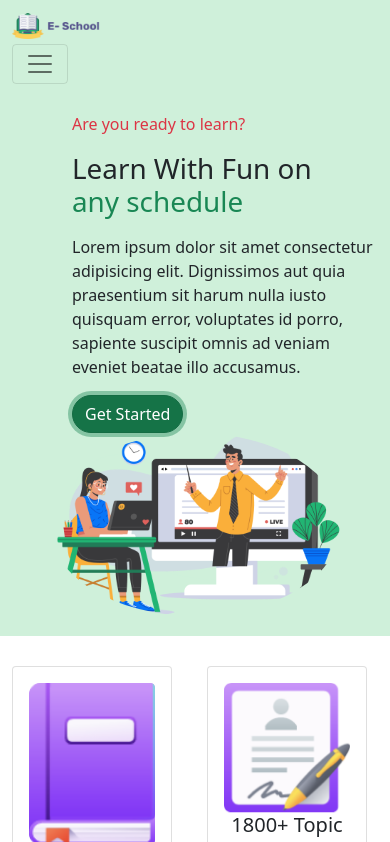
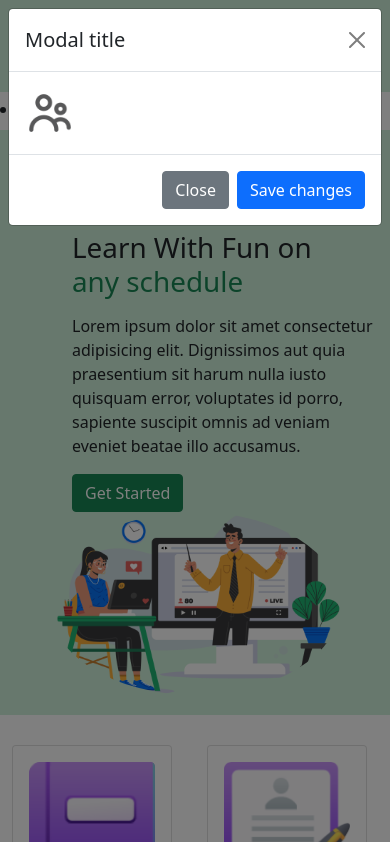
Before and after one commit to ShejutiB/MID-TERM, a plain HTML site: page index.html in a window 390 px wide. Both pictures are taken after a click on the button "Get Started". Shown: the top 842 px of the page. Drawn offline with nearby package versions, Linux system fonts and the light colour scheme.

Commit message:
2nd part submission

```diff
--- a/index.html
+++ b/index.html
@@ -8,9 +8,19 @@
     <!-- Bootstrap Css link -->
     <link href="https://cdn.jsdelivr.net/npm/bootstrap@5.1.0/dist/css/bootstrap.min.css" rel="stylesheet" integrity="sha384-KyZXEAg3QhqLMpG8r+8fhAXLRk2vvoC2f3B09zVXn8CA5QIVfZOJ3BCsw2P0p/We" crossorigin="anonymous">
 <link rel="stylesheet" href="style.css">
+
+<link rel="stylesheet" href="style.css">
+<!-- animation link -->
+<link
+    rel="stylesheet"
+    href="https://cdnjs.cloudflare.com/ajax/libs/animate.css/4.1.1/animate.min.css"
+  />
 </head>
 <body>
+
+
 <!-- navbar -->
+
     <header>
         <div>
         <nav class="navbar navbar-expand-lg navbar-light " style="background-color: rgb(207, 240, 218);">
@@ -36,18 +46,34 @@
                   <li class="nav-item">
                     <a class="nav-link" href="#">Blog</a>
                   </li>
-              <button class="btn btn-success" style="border-radius: 20px;">
-                Sign in
 
-             </button>
+
                 </ul>
 
 
               </div>
             </div>
+         </div>
+
+<div>
+            <li>
+                <button class="btn btn-success" type="button" data-bs-toggle="offcanvas" data-bs-target="#offcanvasRight" aria-controls="offcanvasRight">Sign in</button>
+
+                <div class="offcanvas offcanvas-end" tabindex="-1" id="offcanvasRight" aria-labelledby="offcanvasRightLabel">
+                  <div class="offcanvas-header">
+                    <h5 id="offcanvasRightLabel">Open Additional Menu</h5>
+                    <button type="button" class="btn-close text-reset" data-bs-dismiss="offcanvas" aria-label="Close"></button>
+                  </div>
+                  <div class="offcanvas-body">
+                    Hello!!!
+                    Please Sign in the form.
+                  </div>
+                </div>
+            </li>
+        </div>
     </nav>
-    </div>
     </header>
+
 
 <!-- 2nd part begins -->
 <main>
@@ -55,14 +81,39 @@
     <div class="row">
         <div class="d-flex justify-content-center align-items-center col-lg-6 col-md-6 col-12">
             <div>
+                <h1 class="animate__animated animate__pulse">Welcome to the page</h1>
                 <p class="text-danger" style="margin-left: 60px;">Are you ready to learn?</p>
-                <h1 style="margin-left: 60px;">Learn With Fun on <p class="text-success">any schedule</p></h1>
+                <h1 style="margin-left: 60px;">Learn With Fun on <p class="text-success animate__animated animate__swing">any schedule</p></h1>
                 <p style="margin-left: 60px;">Lorem ipsum dolor sit amet consectetur adipisicing elit. Dignissimos aut quia praesentium sit harum nulla iusto quisquam error, voluptates id porro, sapiente suscipit omnis ad veniam eveniet beatae illo accusamus.</p>
 
-            <button class="btn btn-success" style="margin-left: 60px; border-radius: 50px;">
+
+<!-- Button trigger modal -->
+<button type="button" class="btn btn-success" style="margin-left: 60px;" data-bs-toggle="modal" data-bs-target="#exampleModal">
     Get Started
+  </button>
 
-            </button>
+  <!-- Modal -->
+  <div class="modal fade" id="exampleModal" tabindex="-1" aria-labelledby="exampleModalLabel" aria-hidden="true">
+    <div class="modal-dialog">
+      <div class="modal-content">
+        <div class="modal-header">
+          <h5 class="modal-title" id="exampleModalLabel">Modal title</h5>
+          <button type="button" class="btn-close" data-bs-dismiss="modal" aria-label="Close"></button>
+        </div>
+        <div class="modal-body">
+          <img src="people.png" width="50px;">
+        </div>
+        <div class="modal-footer">
+          <button type="button" class="btn btn-secondary" data-bs-dismiss="modal">Close</button>
+          <button type="button" class="btn btn-primary">Save changes</button>
+        </div>
+      </div>
+    </div>
+  </div>
+
+
+
+
         </div>
 
         </div>
--- a/style.css
+++ b/style.css
@@ -0,0 +1,10 @@
+
+  .animate__animated.animate__pulse {
+    --animate-duration: 2s;
+  }
+
+
+
+  .animate__animated.animate__swing {
+    --animate-duration: 2s;
+  }
```
Lines whose indentation alone changed are shown as unchanged.
